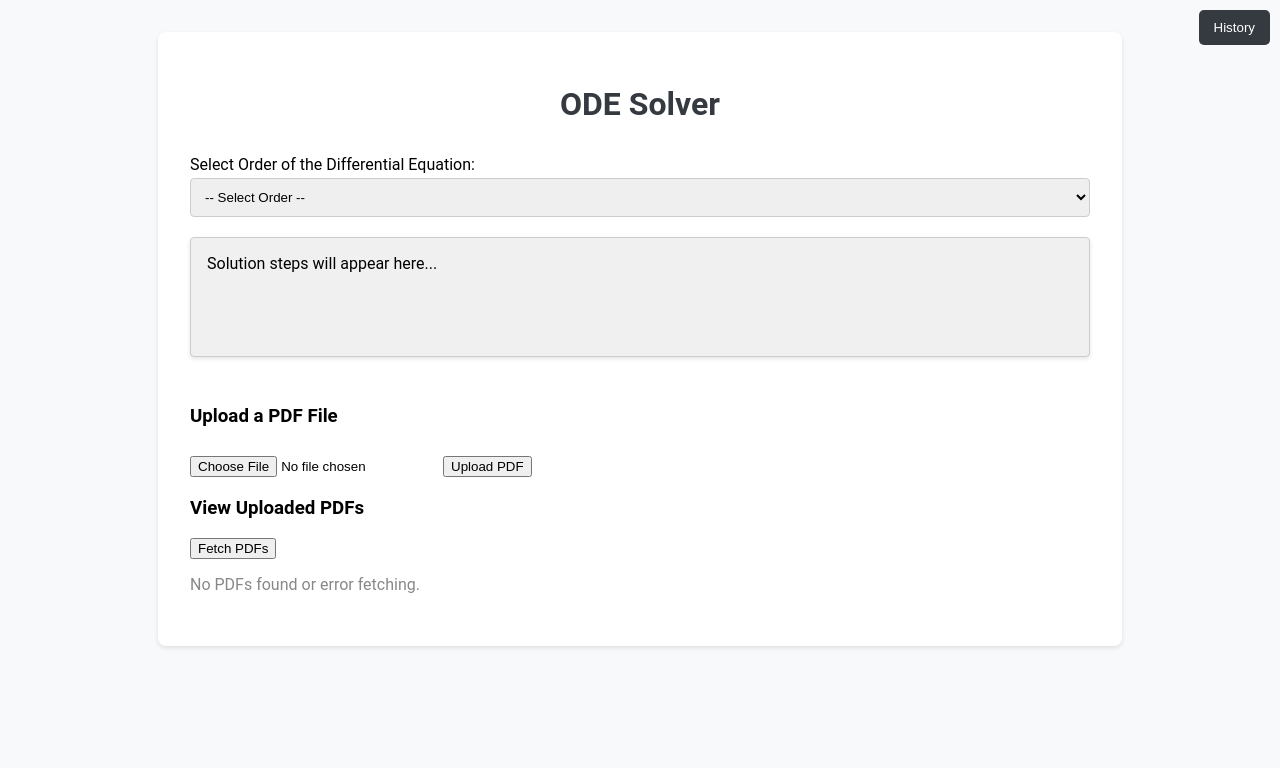
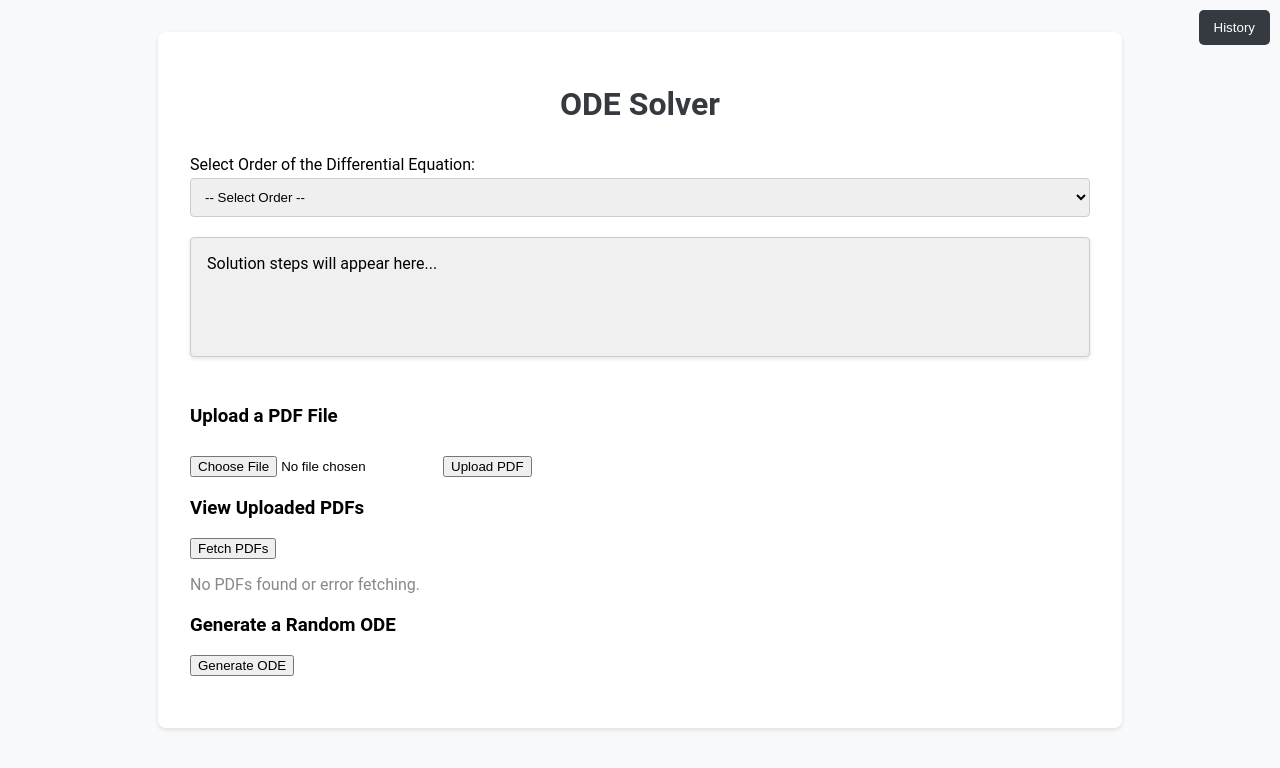
Before and after one commit to WalidTabbara/Cmps297U, a React (Create React App) app in the folder FrontEnd/react-ode-solver/: page / in a window 1280 px wide. Shown: the top 768 px of the page. Built offline with nearby package versions, Linux system fonts and the light colour scheme.

Commit message:
added the buttom to generate random odes using chatgpt implemented in the lambda function in aws

```diff
--- a/FrontEnd/react-ode-solver/src/App.js
+++ b/FrontEnd/react-ode-solver/src/App.js
@@ -253,6 +253,32 @@ function App() {
       setPdfList([]);
     }
     setIsLoadingPDFs(false);
+  };
+
+  //generate odes using chatgpt
+  const [generatedODE, setGeneratedODE] = useState("");
+  const [isGeneratingODE, setIsGeneratingODE] = useState(false);
+  const [generateError, setGenerateError] = useState("");
+
+  const handleGenerateODE = async () => {
+    setIsGeneratingODE(true);
+    setGeneratedODE("");
+    setGenerateError("");
+
+    try {
+      const response = await axios.get("https://zmscb26zwl.execute-api.eu-west-1.amazonaws.com/dev/generate");
+
+      const rawLatex = response.data?.body || "";
+      setGeneratedODE(rawLatex);
+
+      const stripped = rawLatex.replace(/\\\[|\\\]/g, "").trim();
+      setEquation(stripped);
+    } catch (error) {
+      console.error("Failed to generate ODE:", error);
+      setGenerateError("Failed to generate ODE. Please try again.");
+    }
+
+    setIsGeneratingODE(false);
   };
 
   return (
@@ -640,6 +666,25 @@ function App() {
           </p>
         )}
       </div>
+      <div className="formGroup">
+        <h3>Generate a Random ODE</h3>
+        <button className="uploadButton" onClick={handleGenerateODE}>
+          {isGeneratingODE ? "Generating..." : "Generate ODE"}
+        </button>
+        {generatedODE && (
+          <div style={{ marginTop: "1rem" }}>
+            <strong>Generated Equation:</strong>
+            <div style={{ marginTop: "0.5rem" }}>
+              <Latex>{generatedODE}</Latex>
+            </div>
+          </div>
+        )}
+        {generateError && (
+          <p style={{ marginTop: "0.5rem", color: "red" }}>
+            ❌ {generateError}
+          </p>
+        )}
+      </div>
     </div>
   );
 }
```
